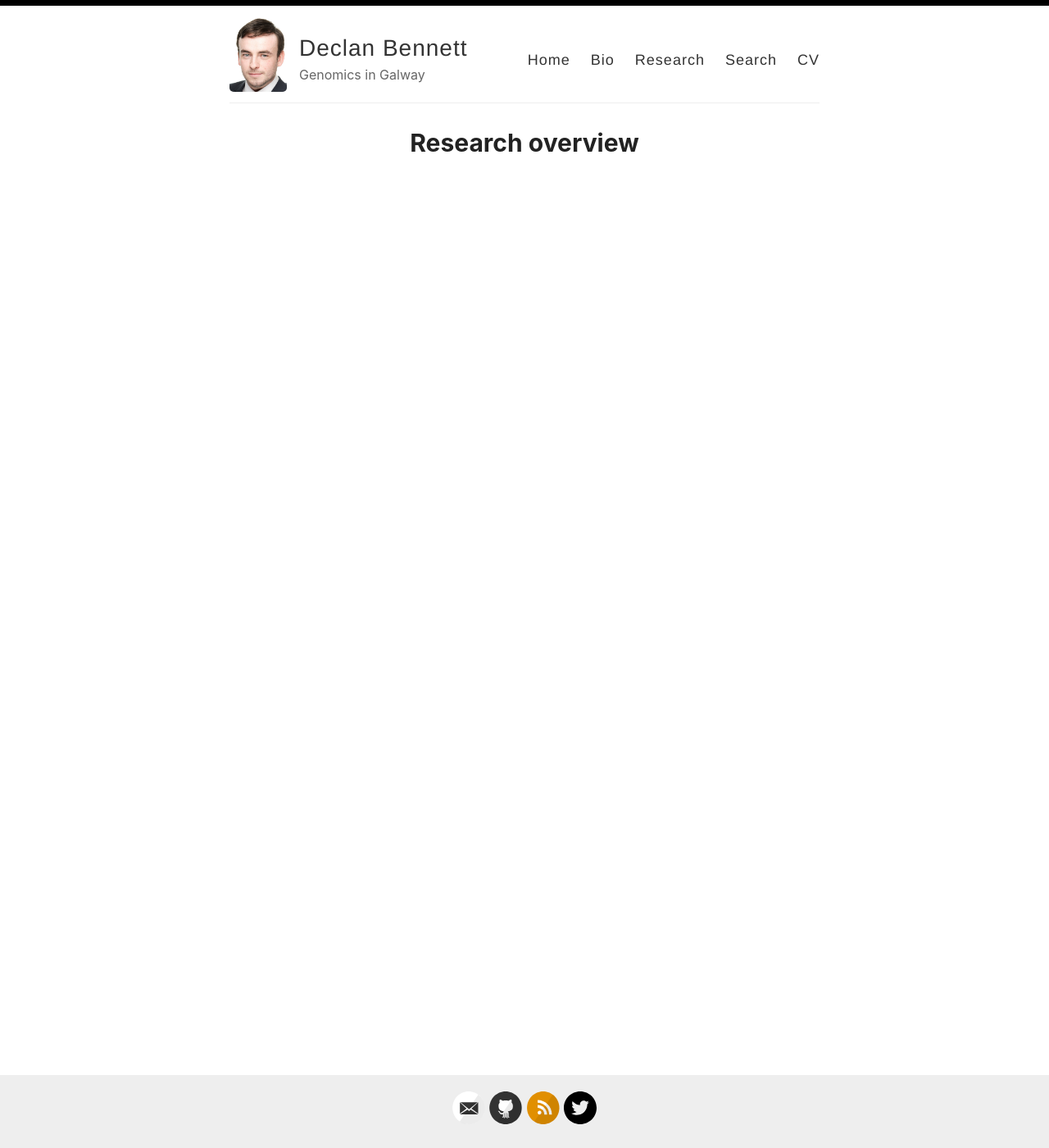
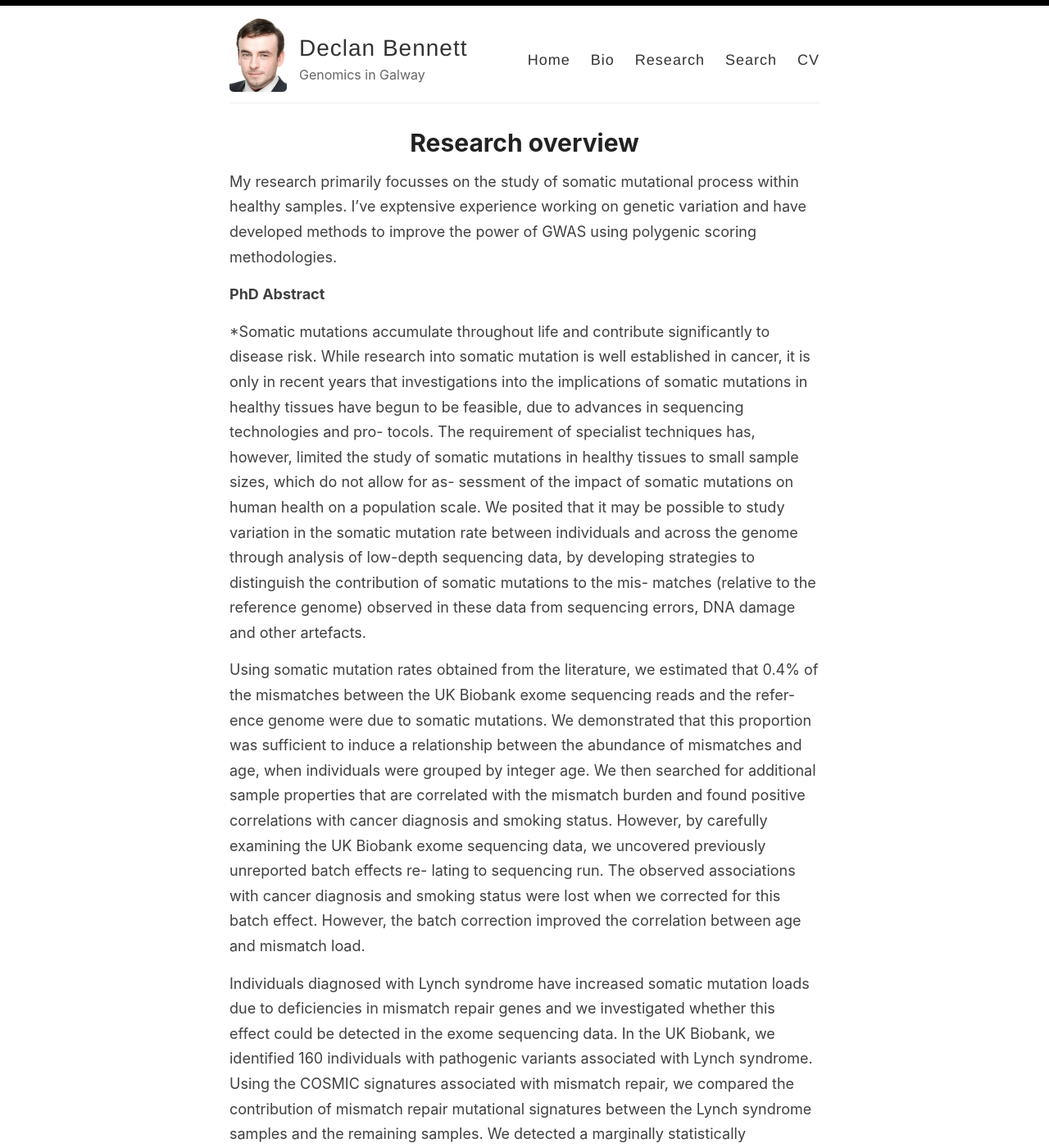
Before and after one commit to declan93/declan93.github.io, a Jekyll site: the page built from _pages/Research.md, in a window 1280 px wide and 1400 px high. Shown: the whole window at 82% size. Built offline with Jekyll 4.4.1, drawn with Linux system fonts in a browser that asks for light colours; some of the changed text lies outside the part shown.

Commit message:
Update Research.md

```diff
--- a/_pages/Research.md
+++ b/_pages/Research.md
@@ -3,3 +3,42 @@ layout: page
 title: Research overview
 permalink: /Research/
 ---
+
+My research primarily focusses on the study of somatic mutational process within healthy samples. I've exptensive experience working on genetic variation and have developed methods to improve the power of GWAS using polygenic scoring methodologies.
+
+**PhD Abstract**
+
+*Somatic mutations accumulate throughout life and contribute significantly to disease
+risk. While research into somatic mutation is well established in cancer, it is only in
+recent years that investigations into the implications of somatic mutations in healthy
+tissues have begun to be feasible, due to advances in sequencing technologies and pro-
+tocols. The requirement of specialist techniques has, however, limited the study of
+somatic mutations in healthy tissues to small sample sizes, which do not allow for as-
+sessment of the impact of somatic mutations on human health on a population scale. We
+posited that it may be possible to study variation in the somatic mutation rate between
+individuals and across the genome through analysis of low-depth sequencing data, by
+developing strategies to distinguish the contribution of somatic mutations to the mis-
+matches (relative to the reference genome) observed in these data from sequencing
+errors, DNA damage and other artefacts.
+
+Using somatic mutation rates obtained from the literature, we estimated that 0.4%
+of the mismatches between the UK Biobank exome sequencing reads and the refer-
+ence genome were due to somatic mutations. We demonstrated that this proportion
+was sufficient to induce a relationship between the abundance of mismatches and age,
+when individuals were grouped by integer age. We then searched for additional sample
+properties that are correlated with the mismatch burden and found positive correlations
+with cancer diagnosis and smoking status. However, by carefully examining the UK
+Biobank exome sequencing data, we uncovered previously unreported batch effects re-
+lating to sequencing run. The observed associations with cancer diagnosis and smoking
+status were lost when we corrected for this batch effect. However, the batch correction
+improved the correlation between age and mismatch load.
+
+Individuals diagnosed with Lynch syndrome have increased somatic mutation loads
+due to deficiencies in mismatch repair genes and we investigated whether this effect
+could be detected in the exome sequencing data. In the UK Biobank, we identified
+160 individuals with pathogenic variants associated with Lynch syndrome. Using the
+COSMIC signatures associated with mismatch repair, we compared the contribution
+of mismatch repair mutational signatures between the Lynch syndrome samples and
+the remaining samples. We detected a marginally statistically significant difference
+between the contribution of SBS18 between the two sample groups; however, this result
+did not survive multiple correction testing.*
```
